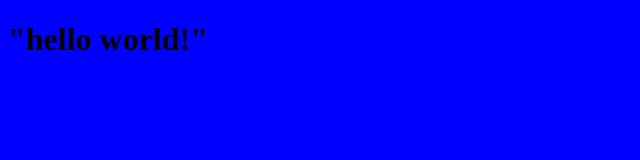
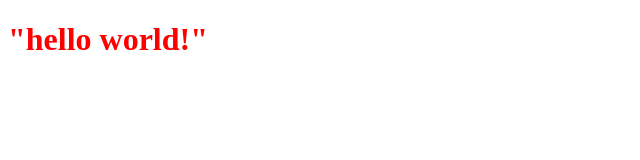
Before and after one commit to monicah79/Hello-microverse-project, a website: page index.html in a window 1280 px wide. Shown: the whole page, without its empty margins (0-640 px from the left). Drawn offline with Linux system fonts and the light colour scheme.

Commit message:
edit index html and css

```diff
--- a/index.html
+++ b/index.html
@@ -7,7 +7,9 @@
     <title>Document</title>
     <link rel="stylesheet" href="style.css">
 </head>
-<body class="header">
-   <h1>"hello world!"</h1>
+<body >
+    <div>
+   <h1 class="header">"hello world!"</h1>
+    </div>
 </body>
 </html>
--- a/style.css
+++ b/style.css
@@ -1,3 +1,3 @@
 .header {
-    background-color: blue;
-}
+    color: red;
+  }
```
